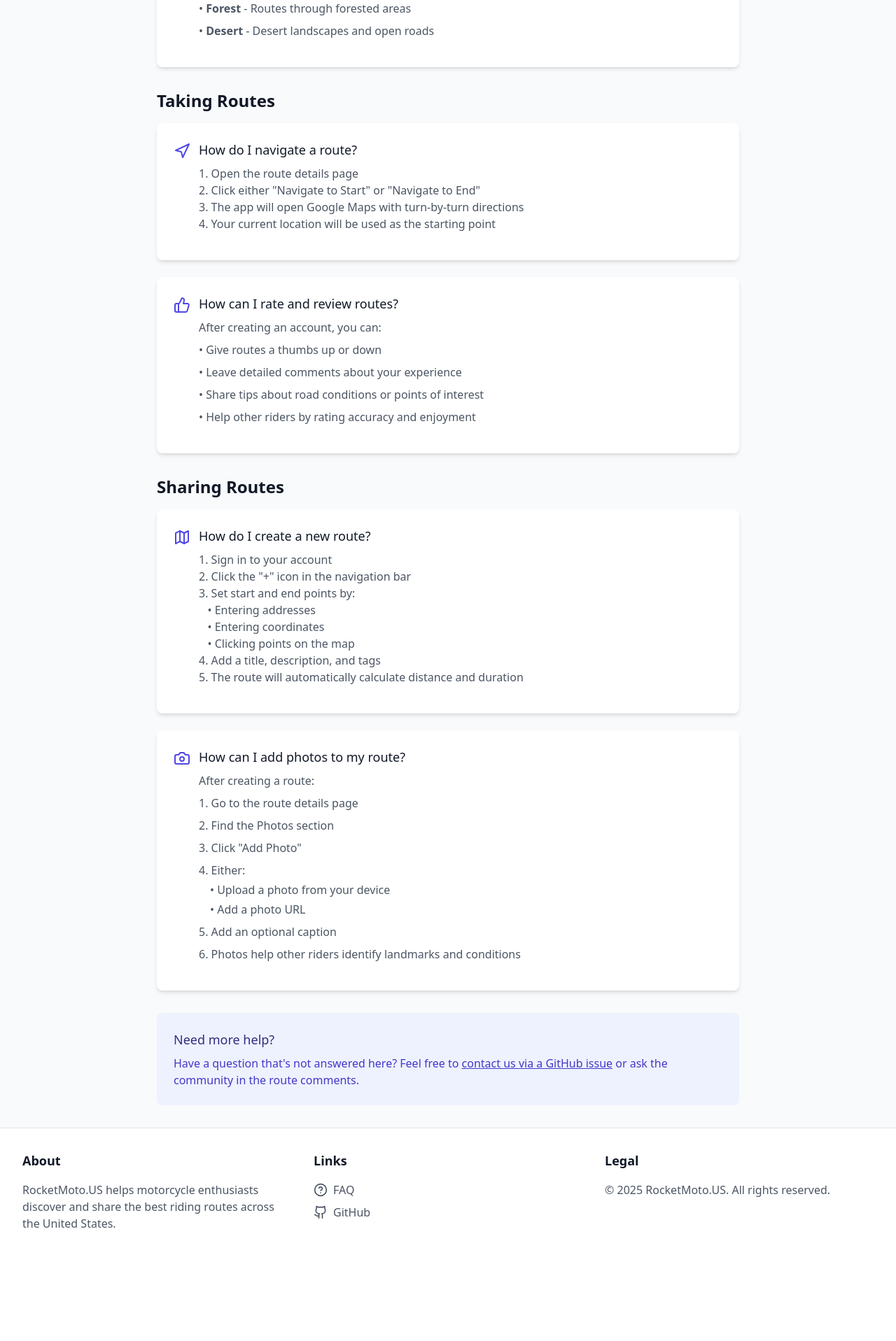
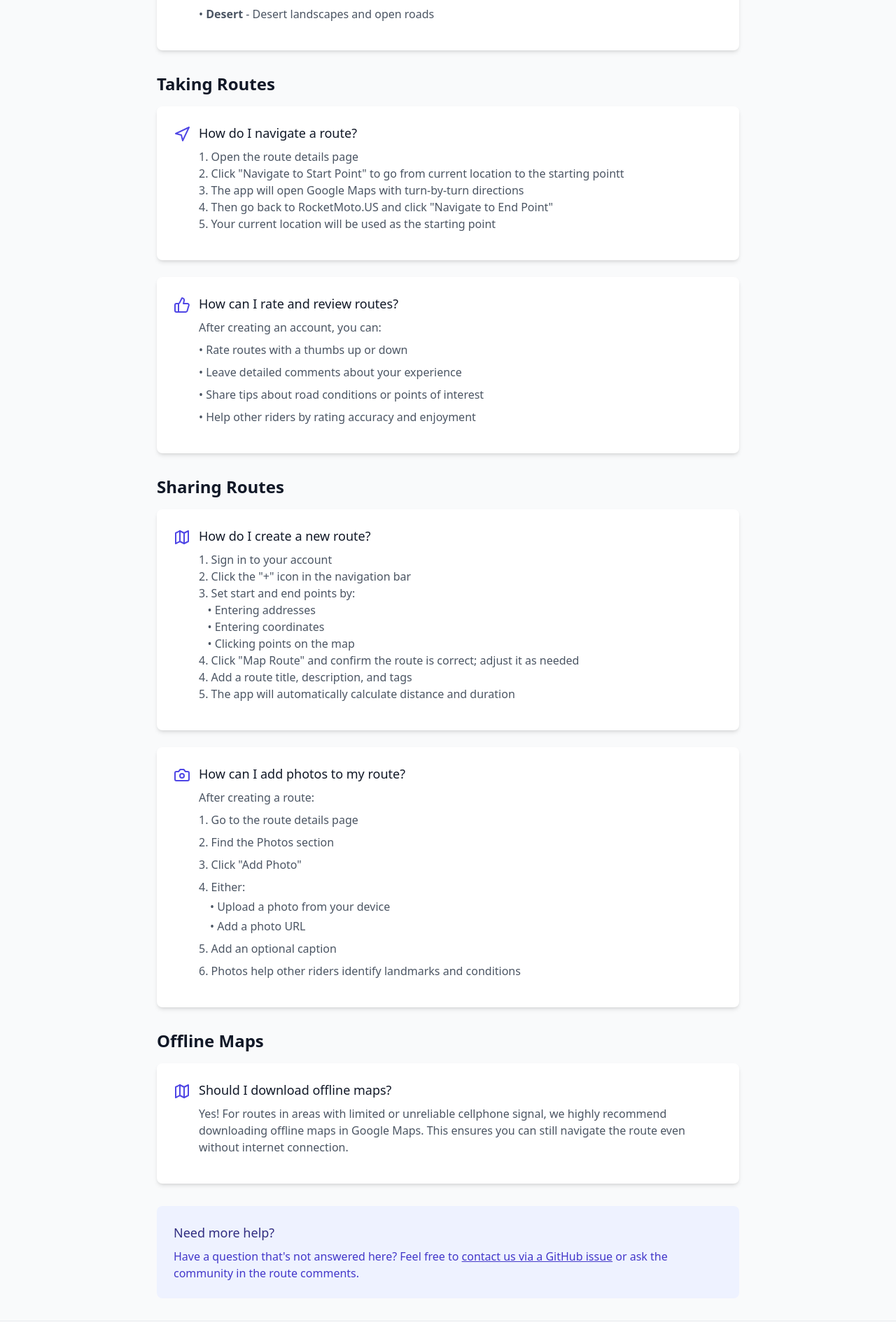
Before and after one commit to pburglin/RocketMoto, a React (Vite) app: page /faq in a window 1280 px wide. Shown: the part 652-2569 px from the top of the page at 70% size. Before the commit the page ends 2445 px from the top, so only its background shows below. Built offline with nearby package versions, Linux system fonts and the light colour scheme; no server answers.

Commit message:
initial commit

```diff
--- a/src/pages/FAQ.tsx
+++ b/src/pages/FAQ.tsx
@@ -18,9 +18,8 @@ export function FAQ() {
                   <h3 className="text-lg font-medium text-gray-900 dark:text-white">How do I find routes near me?</h3>
                   <p className="mt-2 text-gray-600 dark:text-gray-300">
                     1. Click the "Use my current location" button on the home page<br />
-                    2. Browse the map to see nearby routes<br />
+                    2. Browse the map to see nearby featured routes<br />
                     3. Use the search page to filter by distance, tags, and more<br />
-                    4. Routes are color-coded on the map - brighter routes are more popular
                   </p>
                 </div>
               </div>
@@ -32,7 +31,7 @@ export function FAQ() {
                 <div>
                   <h3 className="text-lg font-medium text-gray-900 dark:text-white">What do the route tags mean?</h3>
                   <p className="mt-2 text-gray-600 dark:text-gray-300">
-                    Routes are tagged with key characteristics:
+                    Routes are tagged with key characteristics like:
                   </p>
                   <ul className="mt-2 space-y-2 text-gray-600 dark:text-gray-300">
                     <li>• <strong>Scenic</strong> - Beautiful views and landscapes</li>
@@ -59,9 +58,10 @@ export function FAQ() {
                   <h3 className="text-lg font-medium text-gray-900 dark:text-white">How do I navigate a route?</h3>
                   <p className="mt-2 text-gray-600 dark:text-gray-300">
                     1. Open the route details page<br />
-                    2. Click either "Navigate to Start" or "Navigate to End"<br />
+                    2. Click "Navigate to Start Point" to go from current location to the starting pointt<br />
                     3. The app will open Google Maps with turn-by-turn directions<br />
-                    4. Your current location will be used as the starting point
+                    4. Then go back to RocketMoto.US and click "Navigate to End Point"<br />
+                    5. Your current location will be used as the starting point
                   </p>
                 </div>
               </div>
@@ -76,7 +76,7 @@ export function FAQ() {
                     After creating an account, you can:
                   </p>
                   <ul className="mt-2 space-y-2 text-gray-600 dark:text-gray-300">
-                    <li>• Give routes a thumbs up or down</li>
+                    <li>• Rate routes with a thumbs up or down</li>
                     <li>• Leave detailed comments about your experience</li>
                     <li>• Share tips about road conditions or points of interest</li>
                     <li>• Help other riders by rating accuracy and enjoyment</li>
@@ -103,8 +103,9 @@ export function FAQ() {
                     &nbsp;&nbsp;&nbsp;• Entering addresses<br />
                     &nbsp;&nbsp;&nbsp;• Entering coordinates<br />
                     &nbsp;&nbsp;&nbsp;• Clicking points on the map<br />
-                    4. Add a title, description, and tags<br />
-                    5. The route will automatically calculate distance and duration
+                    4. Click "Map Route" and confirm the route is correct; adjust it as needed<br />
+                    4. Add a route title, description, and tags<br />
+                    5. The app will automatically calculate distance and duration
                   </p>
                 </div>
               </div>
@@ -137,6 +138,24 @@ export function FAQ() {
           </div>
         </section>
 
+        <section>
+          <h2 className="text-2xl font-semibold text-gray-900 dark:text-white mb-4">Offline Maps</h2>
+
+          <div className="space-y-6">
+            <div className="bg-white dark:bg-gray-800 rounded-lg shadow-md p-6">
+              <div className="flex items-start mb-4">
+                <Map className="h-6 w-6 text-indigo-600 mt-1 mr-3 flex-shrink-0" />
+                <div>
+                  <h3 className="text-lg font-medium text-gray-900 dark:text-white">Should I download offline maps?</h3>
+                  <p className="mt-2 text-gray-600 dark:text-gray-300">
+                    Yes! For routes in areas with limited or unreliable cellphone signal, we highly recommend downloading offline maps in Google Maps. This ensures you can still navigate the route even without internet connection.
+                  </p>
+                </div>
+              </div>
+            </div>
+          </div>
+        </section>
+
         <div className="bg-indigo-50 dark:bg-indigo-900/30 rounded-lg p-6">
           <h2 className="text-lg font-medium text-indigo-900 dark:text-indigo-100 mb-2">Need more help?</h2>
             <p className="text-indigo-700 dark:text-indigo-300">
```
